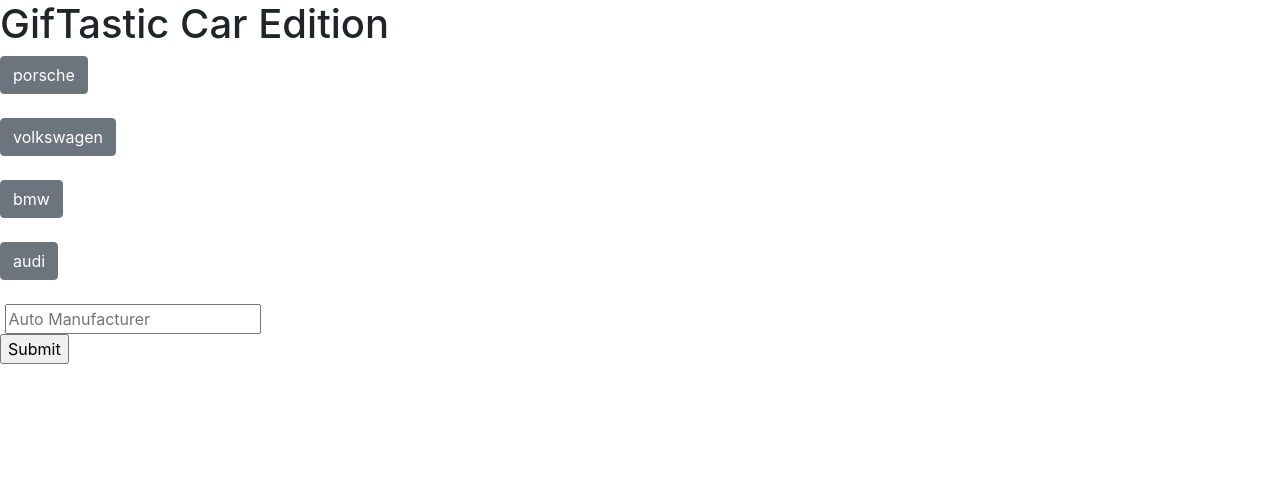
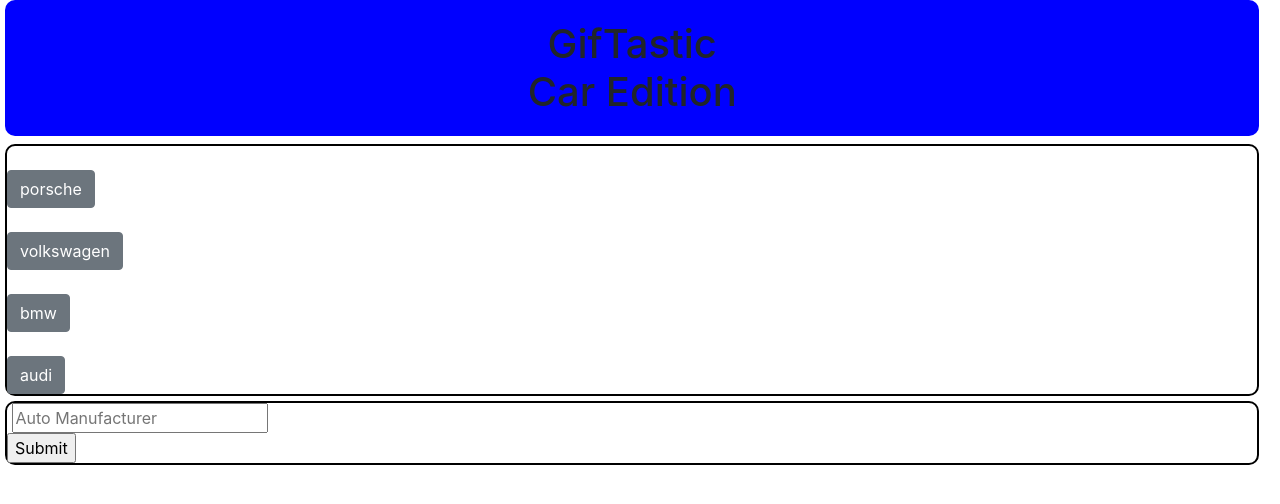
Before and after one commit to Taras-Antoniw/GifTastic, a plain HTML site: page index.html in a window 1280 px wide. Drawn offline with nearby package versions, Linux system fonts and the light colour scheme.

Commit message:
some more pretty

```diff
--- a/assets/css/style.css
+++ b/assets/css/style.css
@@ -1,13 +1,39 @@
 .gif {
-    border: 5px solid red;
+    border: 2px solid black;
     padding: 20px;
-    width: 100%;
+    margin: 5px 5px 0px 5px;
+    width: 98%;
     border-radius: 10px;
 }
 
 p {
     border: 2px solid black;
     padding:20px;
-    width: 100%;
+    margin: 0px 5px 5px 5px;
+    width: 98%;
     border-radius: 10px;
 }
+
+h1 {
+    text-align: center;
+    background-color: blue;
+    width: 98%;
+    margin: 5px 5px 5px 5px;
+    color: white;
+    border-radius:10px;
+    padding: 20px;
+}
+
+#button-bar {
+    border: 2px solid black;
+    border-radius: 10px;
+    margin: 5px 5px 5px 5px;
+    width: 98%;
+}
+
+#car-form {
+    border: 2px solid black;
+    border-radius: 10px;
+    margin: 5px 5px 5px 5px;
+    width: 98%;
+}
--- a/assets/javascript/app.js
+++ b/assets/javascript/app.js
@@ -83,7 +83,7 @@ $("#add-car").on("click", function(event) {
   function buttonCreator() {
     $("#button-bar").text("");
         for (i=0; i<topics.length; i++) {
-        $("#button-bar").append("<button id=choice class='btn btn-secondary' value=" + topics[i] + ">" + topics[i] + "</button><br><br>");
+        $("#button-bar").append("<br><button id=choice class='btn btn-secondary' value=" + topics[i] + ">" + topics[i] + "</button><br>");
         //console.log(topics[i]);
     };
     };
--- a/index.html
+++ b/index.html
@@ -11,7 +11,7 @@
     </head>
 
     <body>
-        <h1>GifTastic Car Edition</h1>
+        <h1>GifTastic<br> Car Edition</h1>
         <div id = "button-bar">
 
         </div>
```
